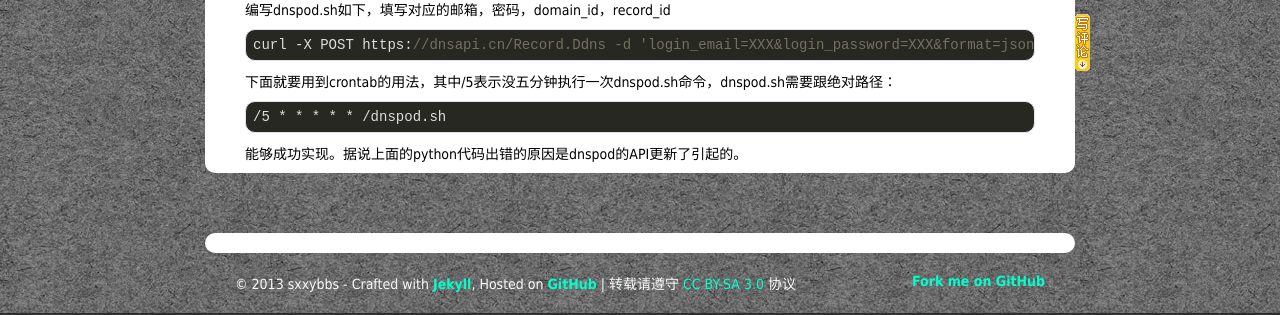
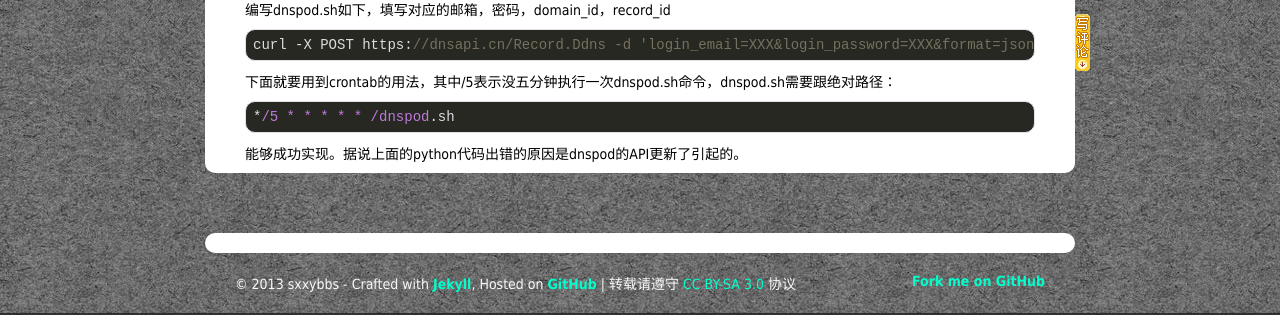
Before and after one commit to sxxybbs/sxxybbs.github.com, a Jekyll site: the page built from _posts/2013-10-15-dnspod-dynamic-dns.md, in a window 1280 px wide and 900 px high, scrolled down 1179 px. Shown: the part 537-852 px from the top of the window. Built offline with Jekyll 4.4.1, drawn with Linux system fonts in a browser that asks for light colours; nearby versions of some CDN libraries; library files that are not in the unit come from our copies; Markdown is read by kramdown in place of the engine named in the settings; comment, search, counter and statistics services are not loaded.

```diff
--- a/_posts/2013-10-15-dnspod-dynamic-dns.md
+++ b/_posts/2013-10-15-dnspod-dynamic-dns.md
@@ -93,6 +93,6 @@ crontab的教程：<a href="http://blog.sxxybbs.com/2013/10/15/crontab.html" tar
 
 下面就要用到crontab的用法，其中/5表示没五分钟执行一次dnspod.sh命令，dnspod.sh需要跟绝对路径：
 
-	/5 * * * * * /dnspod.sh
+	*/5 * * * * * /dnspod.sh
 
 能够成功实现。据说上面的python代码出错的原因是dnspod的API更新了引起的。
```
